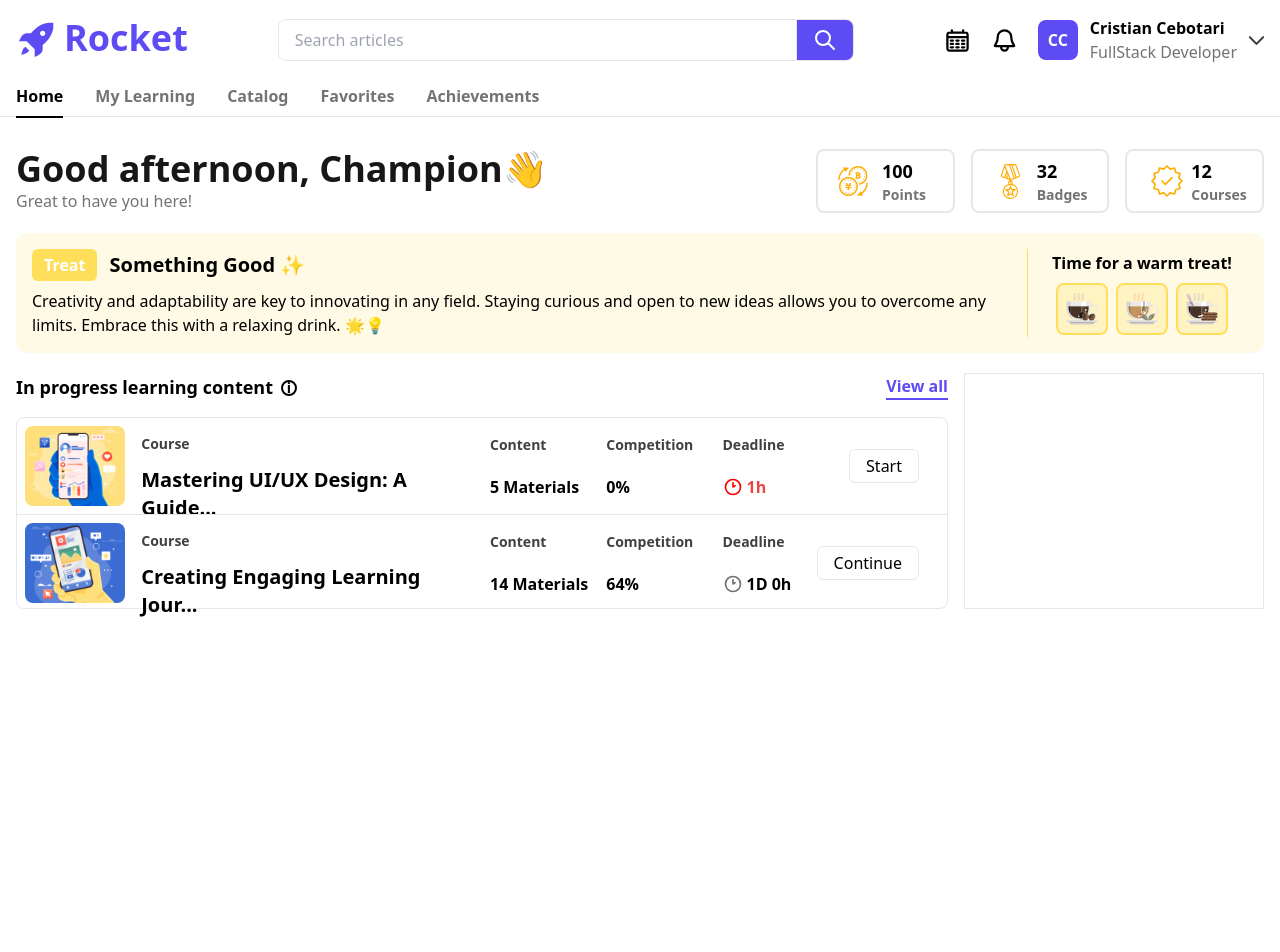
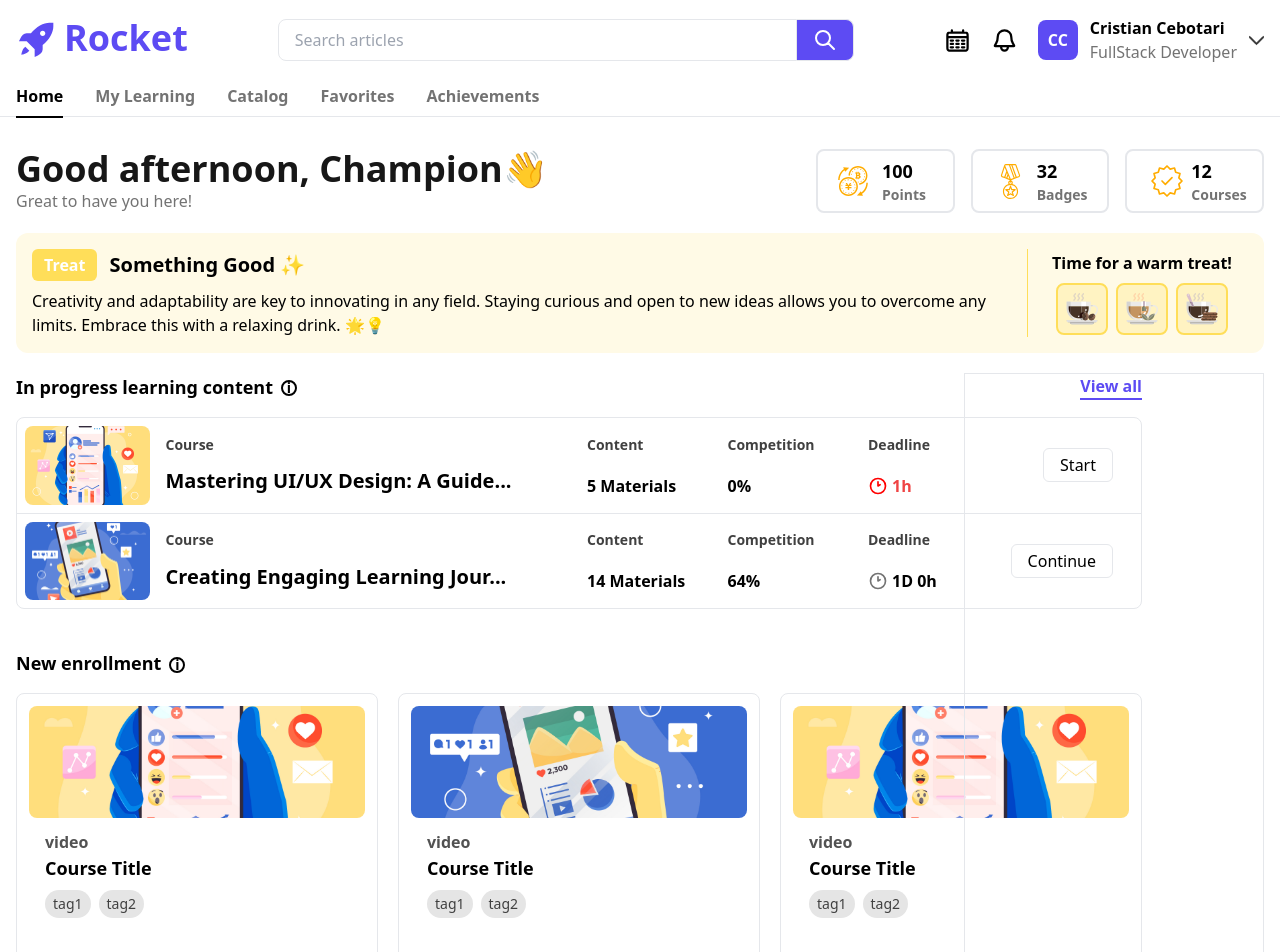
Before and after one commit to Eravity/Rocket.dev, a Next.js app: page / in a window 1280 px wide. Shown: the top 952 px of the page. Before the commit the page ends 800 px from the top, so only its background shows below. Built offline with nearby package versions, Linux system fonts and the light colour scheme.

Commit message:
Add New Enrollment content

```diff
--- /dev/null
+++ b/src/app/_components/CourseBox.tsx
@@ -0,0 +1,38 @@
+import Image from "next/image";
+
+interface CourseBoxProps {
+  imageUrl: string;
+  title: string;
+  resourceType: string;
+  tags: string[];
+  status: string;
+}
+
+export function CourseBox({ imageUrl, title, resourceType, tags, status }: CourseBoxProps) {
+  return (
+    <div className="h-full flex flex-col min-w-[362px] border p-2 sm:p-3 rounded-lg overflow-hidden">
+      <Image
+        className="w-full h-48 sm:h-28 object-cover rounded-lg"
+        src={imageUrl}
+        alt={title}
+        width={400}
+        height={300}
+      />
+      <div className="px-2 sm:px-4 py-2 sm:py-3">
+        <h1 className="text-neutral-600 font-semibold text-sm sm:text-base">{resourceType}</h1>
+        <h1 className="font-bold text-sm sm:text-base md:text-lg">{title}</h1>
+        <div className="flex flex-wrap mt-2 mb-6 sm:mb-10 gap-2">
+          {tags.map((tag, index) => (
+            <h1
+              key={index}
+              className="px-2 py-1 rounded-full bg-neutral-200 text-neutral-700 text-xs sm:text-sm"
+            >
+              {tag}
+            </h1>
+          ))}
+        </div>
+        <p className="text-xs sm:text-sm text-neutral-600">{status}</p>
+      </div>
+    </div>
+  );
+}
--- a/src/app/_components/CourseProgress.tsx
+++ b/src/app/_components/CourseProgress.tsx
@@ -63,7 +63,7 @@ const CourseRow = ({ course }: { course: CourseData }) => (
   <>
     <div className="flex items-center justify-center p-2">
       <div className="relative w-full h-full">
-        <Link href={''}>
+        <Link href={""}>
           <Image
             src={course.image}
             alt={course.title}
--- /dev/null
+++ b/src/app/_components/NewEnrollment.tsx
@@ -0,0 +1,40 @@
+import { CourseBox } from "./CourseBox";
+import InfoSign from "./InfoSign";
+import image1 from "../images/1.jpg";
+import image2 from "../images/2.jpg";
+
+export default function NewEnrollment() {
+  return (
+    <section className="flex flex-col">
+      <div className="flex gap-2 items-baseline">
+        <h1 className="font-bold text-lg mb-4">New enrollment</h1>
+        <InfoSign info="Here are the courses you enrolled in" />
+      </div>
+      <div className="flex gap-5">
+        <CourseBox
+          imageUrl={image1.src}
+          title="Course Title"
+          resourceType="video"
+          tags={["tag1", "tag2"]}
+          status="active"
+        />
+
+        <CourseBox
+          imageUrl={image2.src}
+          title="Course Title"
+          resourceType="video"
+          tags={["tag1", "tag2"]}
+          status="active"
+        />
+
+        <CourseBox
+          imageUrl={image1.src}
+          title="Course Title"
+          resourceType="video"
+          tags={["tag1", "tag2"]}
+          status="active"
+        />
+      </div>
+    </section>
+  );
+}
--- a/src/app/page.tsx
+++ b/src/app/page.tsx
@@ -1,11 +1,12 @@
 import Greeting from "./_components/Greeting";
 import InProgressContent from "./_components/InProgressContent";
+import NewEnrollment from "./_components/NewEnrollment";
 import Stats from "./_components/Stats";
 import Treat from "./_components/Treat";
 
 export default function Home() {
   return (
-    <main className="flex flex-col space-y-8 md:space-y-5">
+    <main className="flex flex-col md:space-y-5">
       <div className="flex flex-col md:flex-row justify-between items-center space-y-6 md:space-y-0">
         <div className="w-full flex justify-center md:justify-start">
           <Greeting />
@@ -13,11 +14,11 @@ export default function Home() {
         <Stats />
       </div>
       <Treat />
-      <div className="grid grid-cols-4 gap-4 ">
-        <div className="col-span-3 h-[40] grid gap-4">
-          <InProgressContent/>
+      <div className="grid grid-cols-4 gap-4">
+        <div className="col-span-3 grid gap-10">
+          <InProgressContent />
+          <NewEnrollment />
         </div>
-
         <div className="col-span-1 grid border gap-4"></div>
       </div>
     </main>
```
